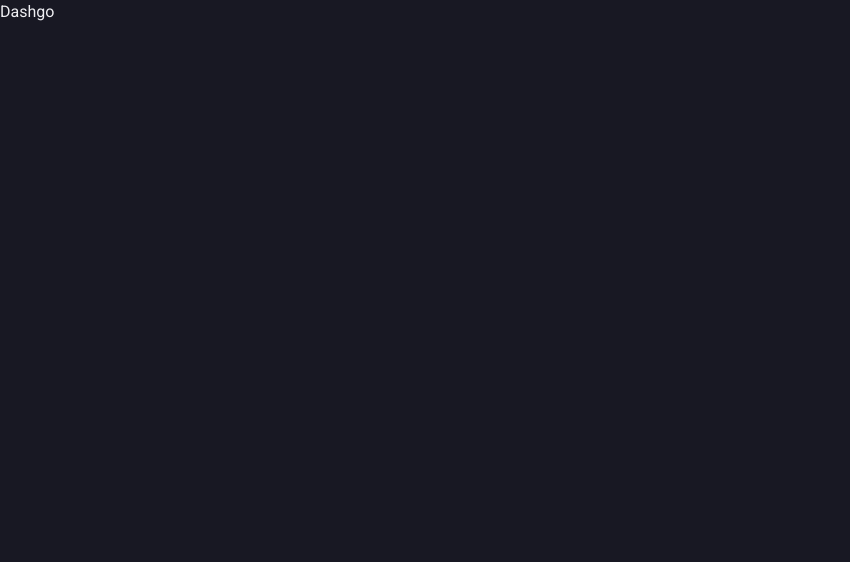
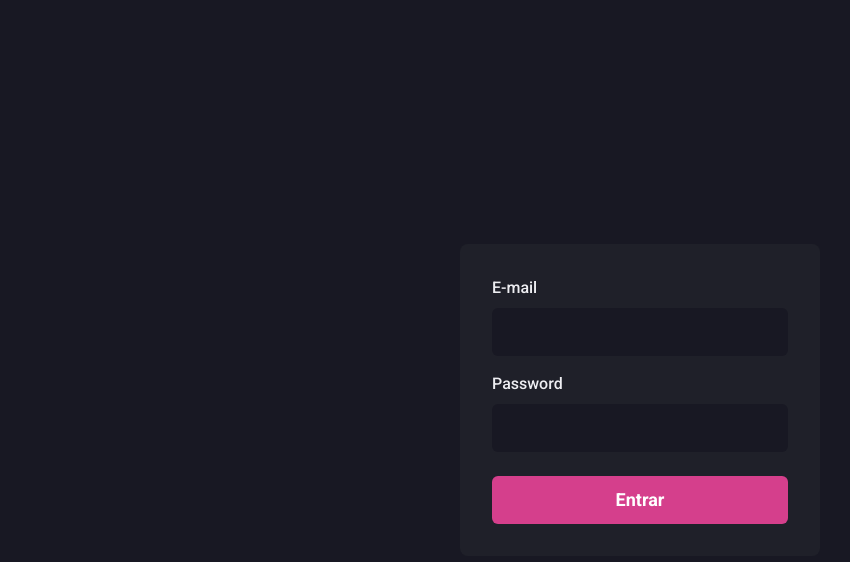
Before and after one commit to Bruno-Cesar123/dashgo, a Next.js app: page / in a window 1280 px wide. Shown: the top 562 px of the page, without its empty margins (0-850 px from the left). Built offline with nearby package versions, Linux system fonts and the light colour scheme.

Commit message:
create page signIn

```diff
--- a/src/pages/index.tsx
+++ b/src/pages/index.tsx
@@ -1,6 +1,66 @@
+import { Flex, Input, Button, Stack, FormLabel, FormControl } from '@chakra-ui/react';
 
 export default function Home() {
   return (
-    <h1>Dashgo</h1>
+    <Flex
+      w="100vw"
+      h="100vh"
+      align="center"
+      justify="center"
+    >
+      <Flex
+        as="form"
+        width="100%"
+        maxWidth={360}
+        bg="gray.800"
+        p="8"
+        borderRadius={8}
+        flexDir="column"
+      >
+        <Stack spacing="4">
+          <FormControl>
+            <FormLabel htmlFor="email">E-mail</FormLabel>
+            <Input
+              name="email"
+              id="email"
+              type="email"
+              focusBorderColor="pink.500"
+              bgColor="gray.900"
+              variant="filled"
+              _hover={{
+                bgColor: 'gray.900'
+              }}
+              size="lg"
+            />
+          </FormControl>
+
+          <FormControl>
+            <FormLabel htmlFor="password">Password</FormLabel>
+            <Input
+              name="password"
+              id="password"
+              type="password"
+              focusBorderColor="pink.500"
+              bgColor="gray.900"
+              variant="filled"
+              _hover={{
+                bgColor: 'gray.900'
+              }}
+              size="lg"
+            />
+          </FormControl>
+        </Stack>
+
+
+        <Button
+          type="submit"
+          mt="6"
+          colorScheme="pink"
+          size="lg"
+        >
+          Entrar
+        </Button>
+      </Flex>
+    </Flex>
   )
 }
--- a/src/styles/theme.ts
+++ b/src/styles/theme.ts
@@ -12,7 +12,7 @@
       "300": "#9699b0",
       "200": "#b3b5c6",
       "100": "#d1d2dc",
-      "50": "#eeeef2"
+      "50": "#eeeef2",
     }
   },
   fonts: {
```
